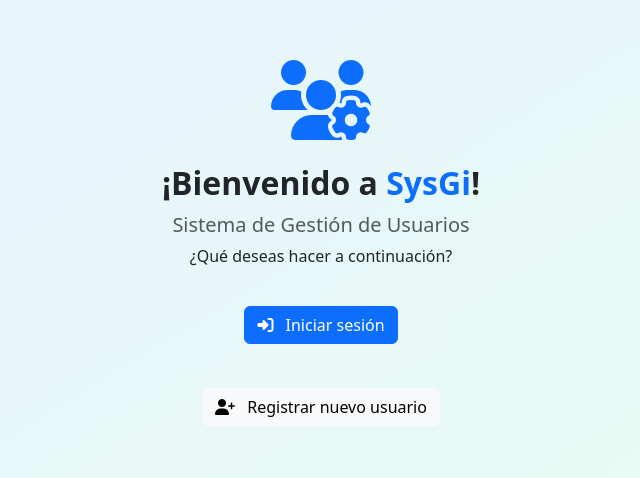
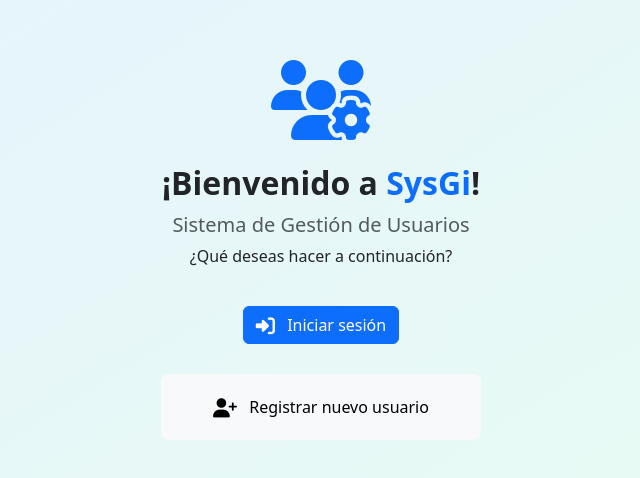
Before and after one commit to stevenr22/sysGi-V1, an Angular app: page / in a window 1280 px wide. Shown: the part 150-628 px from the top of the page, without its empty margins (319-959 px from the left). Built offline with nearby package versions, Linux system fonts and the light colour scheme.

Commit message:
Update home.css

```diff
--- a/src/app/pages/home/home.css
+++ b/src/app/pages/home/home.css
@@ -1,29 +1,15 @@
-/* Fondo degradado */
+/* Fondo con degradado minimalista */
 .welcome-container {
   background: linear-gradient(to bottom right, #e6f2ff, #e8fdf1);
 }
 
-/* Icono superior */
+/* Icono superior animado */
 .icon-container i {
   animation: popIn 0.6s ease-out;
+  color: #007bff; /* azul Bootstrap */
 }
 
-/* Estilo para botones */
-.welcome-btn {
-  padding: 14px;
-  font-size: 1.1rem;
-  font-weight: 500;
-  border-radius: 8px;
-  transition: all 0.3s ease;
-}
-
-/* Hover animación */
-.welcome-btn:hover {
-  transform: translateY(-2px);
-  box-shadow: 0 4px 10px rgba(0, 0, 0, 0.1);
-}
-
-/* Animación inicial */
+/* Animación de aparición */
 @keyframes popIn {
   0% {
     opacity: 0;
@@ -34,3 +20,44 @@
     transform: scale(1);
   }
 }
+
+/* Botones estilo moderno */
+.welcome-btn {
+  padding: 14px;
+  font-size: 1.1rem;
+  font-weight: 500;
+  border-radius: 8px;
+  transition: all 0.3s ease;
+  width: 100%;
+}
+
+/* Animación al hacer hover */
+.welcome-btn:hover {
+  transform: translateY(-2px);
+  box-shadow: 0 4px 10px rgba(0, 0, 0, 0.1);
+}
+
+/* Estilo específico para el botón claro */
+.btn-clean {
+  border: none !important;
+  background-color: #f8f9fa !important;
+  color: #495057 !important;
+}
+
+/* Hover del botón claro */
+.btn-clean:hover {
+  background-color: #e2e6ea !important;
+  box-shadow: 0 4px 10px rgba(0, 0, 0, 0.05);
+}
+
+/* Ajuste para íconos dentro del botón */
+.welcome-btn i {
+  font-size: 1.2rem;
+  vertical-align: middle;
+  transition: transform 0.3s ease;
+}
+
+/* Animación del ícono al hacer hover */
+.welcome-btn:hover i {
+  transform: translateX(5px);
+}
```
